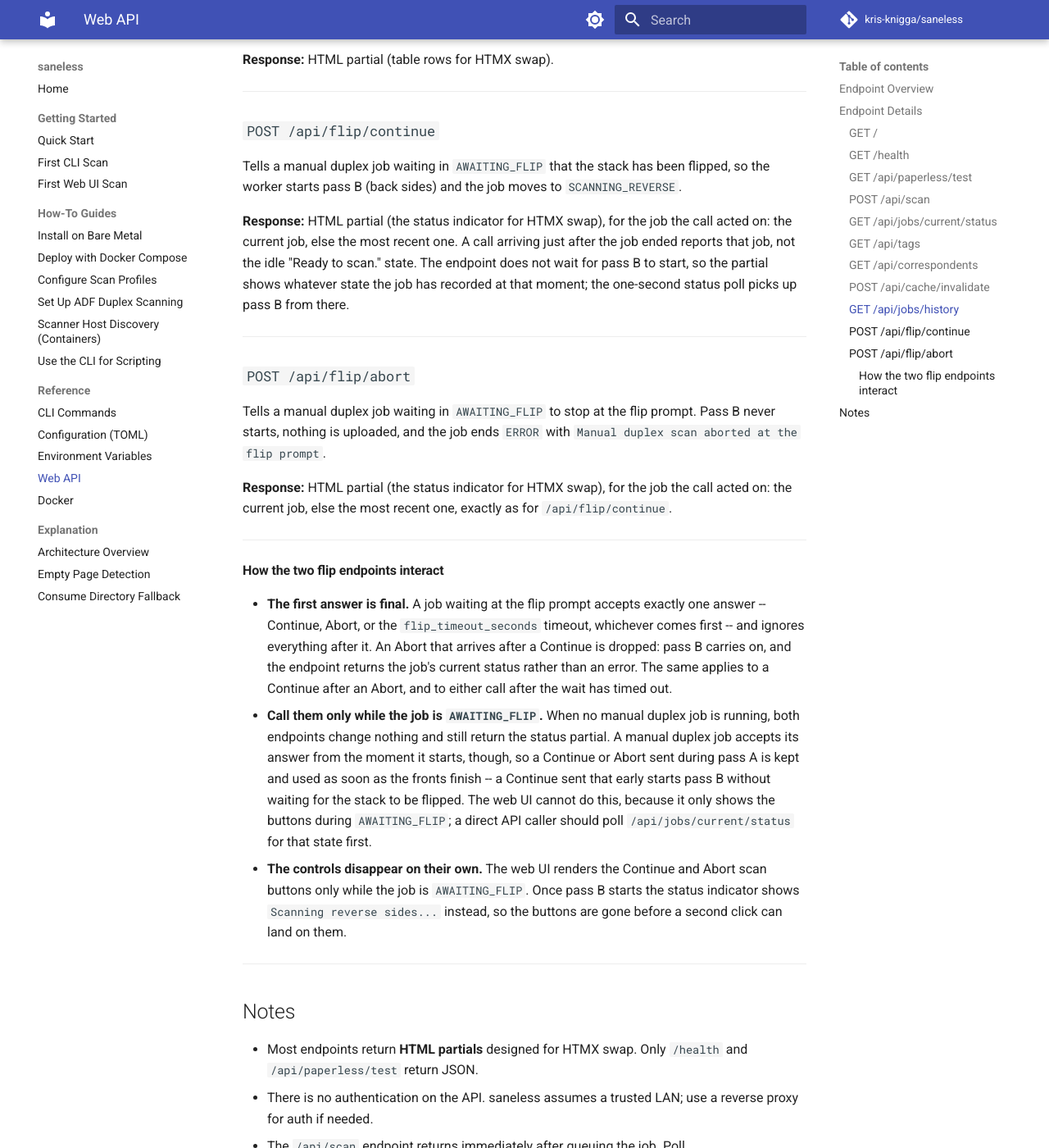
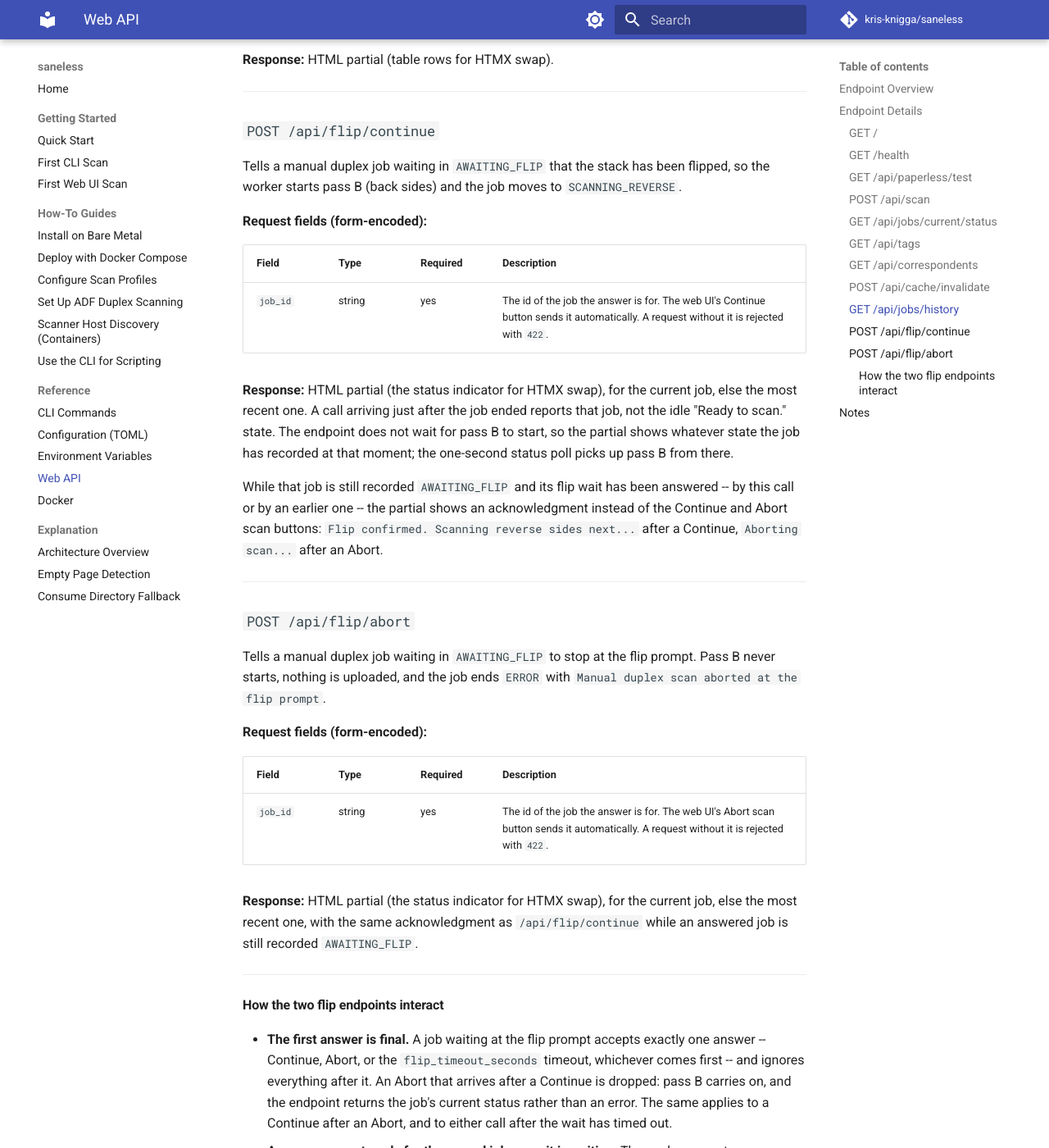
Before and after one commit to kdknigga/saneless, an MkDocs documentation site: the page built from docs/reference/web-api.md, in a window 1280 px wide and 1400 px high, scrolled down 3677 px. Shown: the whole window at 82% size. Built offline with MkDocs 1.6.1 and Material for MkDocs 9.7.7, drawn with Linux system fonts in a browser that asks for light colours; comment, search, counter and statistics services are not loaded; some of the changed text lies outside the part shown.

Commit message:
docs(25-15): correct flip endpoint reference, UI contract and CR-01 paper trail
- web-api.md: document required job_id form field (422 when missing),
  job-scoped drop rules and the flip acknowledgment; remove the false
  'web UI cannot do this' and 'gone before a second click' claims (WR-07)
- UI-SPEC: split AWAITING_FLIP into unanswered/answered rows with the
  acknowledgment copy; flip routes note covers job_id via hx-vals
- deferred-items.md: mark early-answer entry RESOLVED by 25-10/25-11 and
  record that the original reach classification was wrong (CR-01)
- architecture.md, first-web-ui-scan.md: job-bound coordinator and the
  confirmation that replaces the prompt

Co-Authored-By: Claude Opus 5 <noreply@anthropic.com>
Claude-Session: https://claude.ai/code/session_017fR8Fv5gqSUuk1ALrc6X1h

```diff
--- a/docs/reference/web-api.md
+++ b/docs/reference/web-api.md
@@ -131,7 +131,15 @@ Returns the job history table body (most recent 50 jobs).
 
 Tells a manual duplex job waiting in `AWAITING_FLIP` that the stack has been flipped, so the worker starts pass B (back sides) and the job moves to `SCANNING_REVERSE`.
 
-**Response:** HTML partial (the status indicator for HTMX swap), for the job the call acted on: the current job, else the most recent one. A call arriving just after the job ended reports that job, not the idle "Ready to scan." state. The endpoint does not wait for pass B to start, so the partial shows whatever state the job has recorded at that moment; the one-second status poll picks up pass B from there.
+**Request fields (form-encoded):**
+
+| Field | Type | Required | Description |
+|-------|------|----------|-------------|
+| `job_id` | string | yes | The id of the job the answer is for. The web UI's Continue button sends it automatically. A request without it is rejected with `422`. |
+
+**Response:** HTML partial (the status indicator for HTMX swap), for the current job, else the most recent one. A call arriving just after the job ended reports that job, not the idle "Ready to scan." state. The endpoint does not wait for pass B to start, so the partial shows whatever state the job has recorded at that moment; the one-second status poll picks up pass B from there.
+
+While that job is still recorded `AWAITING_FLIP` and its flip wait has been answered -- by this call or by an earlier one -- the partial shows an acknowledgment instead of the Continue and Abort scan buttons: `Flip confirmed. Scanning reverse sides next...` after a Continue, `Aborting scan...` after an Abort.
 
 ---
 
@@ -139,15 +147,22 @@ Tells a manual duplex job waiting in `AWAITING_FLIP` that the stack has been fli
 
 Tells a manual duplex job waiting in `AWAITING_FLIP` to stop at the flip prompt. Pass B never starts, nothing is uploaded, and the job ends `ERROR` with `Manual duplex scan aborted at the flip prompt`.
 
-**Response:** HTML partial (the status indicator for HTMX swap), for the job the call acted on: the current job, else the most recent one, exactly as for `/api/flip/continue`.
+**Request fields (form-encoded):**
+
+| Field | Type | Required | Description |
+|-------|------|----------|-------------|
+| `job_id` | string | yes | The id of the job the answer is for. The web UI's Abort scan button sends it automatically. A request without it is rejected with `422`. |
+
+**Response:** HTML partial (the status indicator for HTMX swap), for the current job, else the most recent one, with the same acknowledgment as `/api/flip/continue` while an answered job is still recorded `AWAITING_FLIP`.
 
 ---
 
 #### How the two flip endpoints interact
 
 - **The first answer is final.** A job waiting at the flip prompt accepts exactly one answer -- Continue, Abort, or the `flip_timeout_seconds` timeout, whichever comes first -- and ignores everything after it. An Abort that arrives after a Continue is dropped: pass B carries on, and the endpoint returns the job's current status rather than an error. The same applies to a Continue after an Abort, and to either call after the wait has timed out.
-- **Call them only while the job is `AWAITING_FLIP`.** When no manual duplex job is running, both endpoints change nothing and still return the status partial. A manual duplex job accepts its answer from the moment it starts, though, so a Continue or Abort sent during pass A is kept and used as soon as the fronts finish -- a Continue sent that early starts pass B without waiting for the stack to be flipped. The web UI cannot do this, because it only shows the buttons during `AWAITING_FLIP`; a direct API caller should poll `/api/jobs/current/status` for that state first.
-- **The controls disappear on their own.** The web UI renders the Continue and Abort scan buttons only while the job is `AWAITING_FLIP`. Once pass B starts the status indicator shows `Scanning reverse sides...` instead, so the buttons are gone before a second click can land on them.
+- **An answer counts only for the named job, once it is waiting.** The worker accepts an answer only for the job named by `job_id`, and only once that job has reached `AWAITING_FLIP`. An answer sent during pass A, one naming a different job from the one at the flip prompt, or one arriving after the job ended is dropped: it changes nothing, and the endpoint still returns the current status rather than an error. A direct API caller should poll `/api/jobs/current/status` for `AWAITING_FLIP` before answering.
+- **A repeated click cannot reach the next job.** Because every answer names its job, a double-clicked or retried Continue or Abort is dropped once the job it names has moved on, even when another manual duplex job is already queued behind it.
+- **The prompt is acknowledged, then replaced.** After an accepted answer the partial shows the acknowledgment until the job leaves `AWAITING_FLIP`. Once pass B starts the status indicator shows `Scanning reverse sides...`.
 
 ---
 
```
Also changed, not shown: .planning/UI-SPEC.md (+5 -4 lines), .planning/phases/25-manual-duplex/deferred-items.md (+16 -9 lines), docs/explanation/architecture.md (+1 -1 lines), docs/getting-started/first-web-ui-scan.md (+1 -1 lines).
